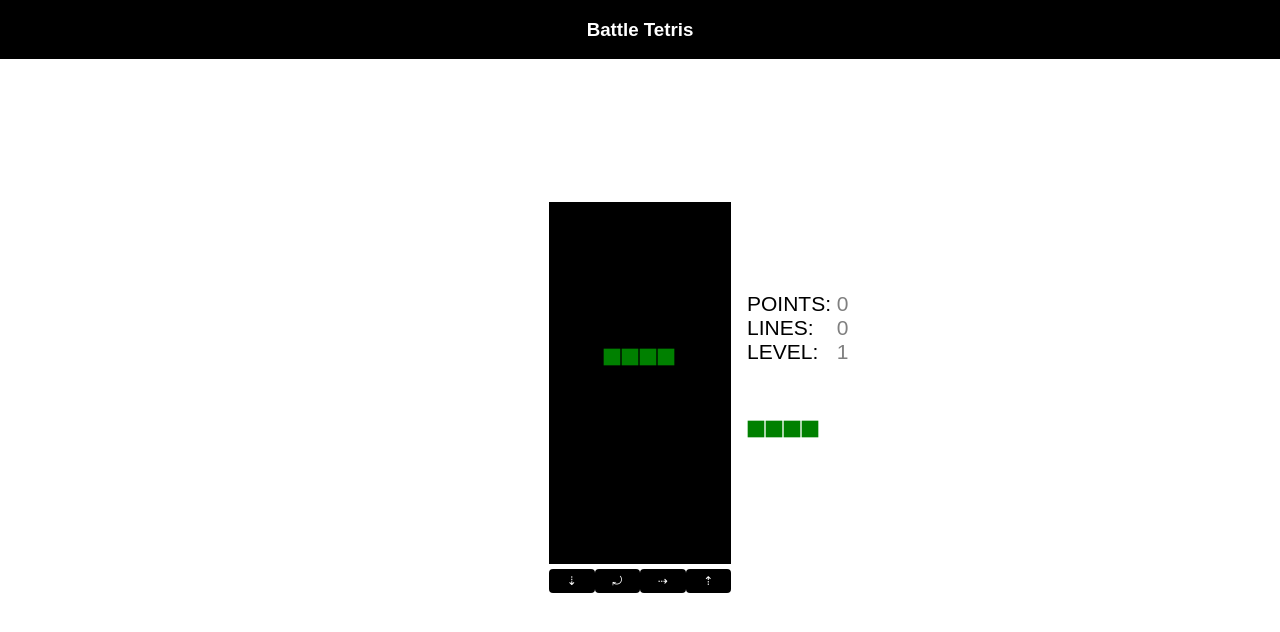
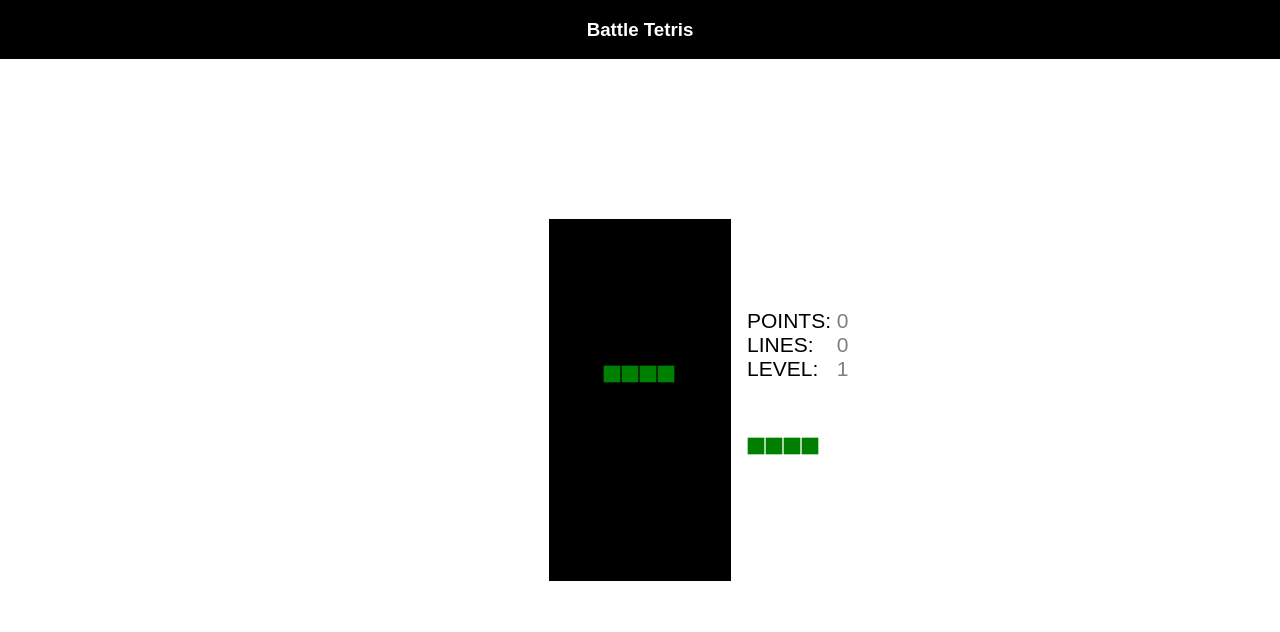
Before and after one commit to dylmarcor/BattleTetris, a React (Create React App) app: page / in a window 1280 px wide. Shown: the top 632 px of the page. Built offline with nearby package versions, Linux system fonts and the light colour scheme; the HTML template or start-up script is replaced by a standard one.

Commit message:
Delete controls

```diff
--- a/src/App.jsx
+++ b/src/App.jsx
@@ -1,9 +1,10 @@
 import React, {Component} from 'react';
-// import {Switch, Route, Router} from 'react-router-dom';
+import {Switch, Route, BrowserRouter as Router} from 'react-router-dom';
 import logo from './logo.svg';
 import './App.css';
 import Tetris from './components/Game'
 import NavBar from './components/NavBar/NavBar'
+import Help from './components/Help/Help'
 
 class App extends Component {
   constructor(props) {
@@ -13,9 +14,11 @@ class App extends Component {
   render() {
     return (
       <div className="App">
-        {/* <Router> */}
-        <NavBar />
-            <Tetris settings ={{ blockSize: 4,
+      <NavBar />
+      <Router>
+        <Switch>
+          <Route exact path='/' render={() =>
+            <Tetris settings={{ blockSize: 4,
               offset: 2,
               rows: 20,
               columns: 10,
@@ -26,8 +29,13 @@ class App extends Component {
               animation:false,
               boardBorderColor:'transparent'
             }} />
-        {/* </Router> */}
-      </div>
+          }/>
+          <Route exact path='/help' render={() =>
+            <Help />
+          }/>
+        </Switch>
+      </Router>
+    </div>
     );
   }
 }
--- a/src/components/Controls.js
+++ /dev/null
@@ -1,24 +0,0 @@
-import React from 'react'
-
-const Controls = (props) => {
-    const {buttonsBackgroundColor, buttonsColor, blockBorderWidth,
-    blockSize, blockOutline, offset}
-    = props.settings
-    const fontSize = blockSize + blockBorderWidth + blockOutline + offset
-    const button = {margin:'5px 0px', border:'none', width:'25%',
-                    backgroundColor:buttonsBackgroundColor, color:buttonsColor,
-                    borderRadius:'4px',padding:'5px 10px',fontSize:fontSize,
-                    cursor:'pointer'
-                }
-
-    return (
-        <div style={{display:'flex'},{justifyContent:'space-between'},{width:props.width}}>
-            <button style={button} onKeyDown={props.moveDown}>⇣</button>
-            <button style={button} onKeyDown={props.rotate}>⤾</button>
-            <button style={button} onKeyDown={props.moveRight}>⇢</button>
-            <button style={button} onKeyDown={props.moveUp}>⇡</button>
-        </div>
-    )
-}
-
-export default Controls
--- a/src/components/Game.js
+++ b/src/components/Game.js
@@ -2,7 +2,6 @@ import React, {Component} from 'react'
 import TetrisBlock from './TetrisBlock/TetrisBlock'
 import Board from './Board/Board'
 import Block from './Block/Block'
-import Controls from './Controls'
 import Score from './Score'
 import Settings from './Settings'
 import {createMatrix, rotateMatrix} from './Helper'
@@ -24,6 +23,7 @@ class Tetris extends Component {
       points: 0,
       completedLines: 0,
       level: 1,
+
       rotationAngle: 0,
       animation: this.settings.animation,
     }
@@ -323,9 +323,7 @@ class Tetris extends Component {
 
     return (
       <div style={style}>
-
-        <div >
-
+        <div>
           <Board settings={this.settings} matrix={this.state.boardMatrix}>
             <TetrisBlock
               {...this.state.tetrisblock}
@@ -334,9 +332,7 @@ class Tetris extends Component {
               settings={this.settings}
               angle={this.state.rotationAngle}
               animation={this.settings.animation}
-
               />
-
             <TetrisBlock
               {...this.state.tetrisblock}
               matrix={TetrisBlockModel.getTetrisBlockArray()[this.state.tetrisblockArray[0]]}
@@ -354,15 +350,8 @@ class Tetris extends Component {
               level = {this.state.level}
               lines = {this.state.completedLines}
             />
-          </Board>
-          <Controls
-            settings = {this.settings}
-            moveLeft={()=>this.moveTetrisBlock('LEFT')}
-            moveRight={()=>this.moveTetrisBlock('RIGHT')}
-            rotate ={()=>this.rotateTetrisBlock()}
-            moveDown={()=>this.moveTetrrisBlock('DOWN')}
-          />
-        </div>
+            </Board>
+          </div>
       </div>
     )
   }
--- /dev/null
+++ b/src/components/Help/Help.js
@@ -0,0 +1,13 @@
+import React from 'react'
+import {Link, Route} from 'react-router-dom'
+import './Help.css'
+
+const Help = (props) => {
+    return (
+        <div style={{color:'black'}}>
+            <p>Hello</p>
+        </div>
+    )
+}
+
+export default Help
```
Also changed, not shown: src/components/Help/Help.css (added).
